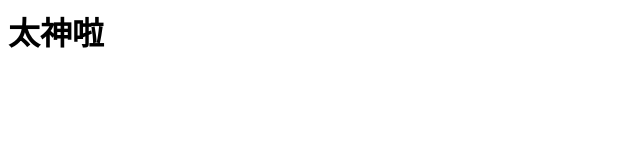
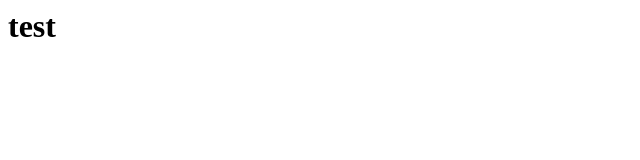
Before and after one commit to phacus/phacus.github.io, a plain HTML site: page index.html in a window 1280 px wide. Shown: the whole page, without its empty margins (0-640 px from the left). Drawn offline with Linux system fonts and the light colour scheme.

Commit message:
Third Commit

```diff
--- a/index.html
+++ b/index.html
@@ -1,8 +1,10 @@
 <html>
     <head>
-
+        <script>
+            alert("Hello Javascript")
+        </script>
     </head>
     <body>
-        <h1>太神啦</h1>
+        <h1>test</h1>
     </body>
 </html>
```
